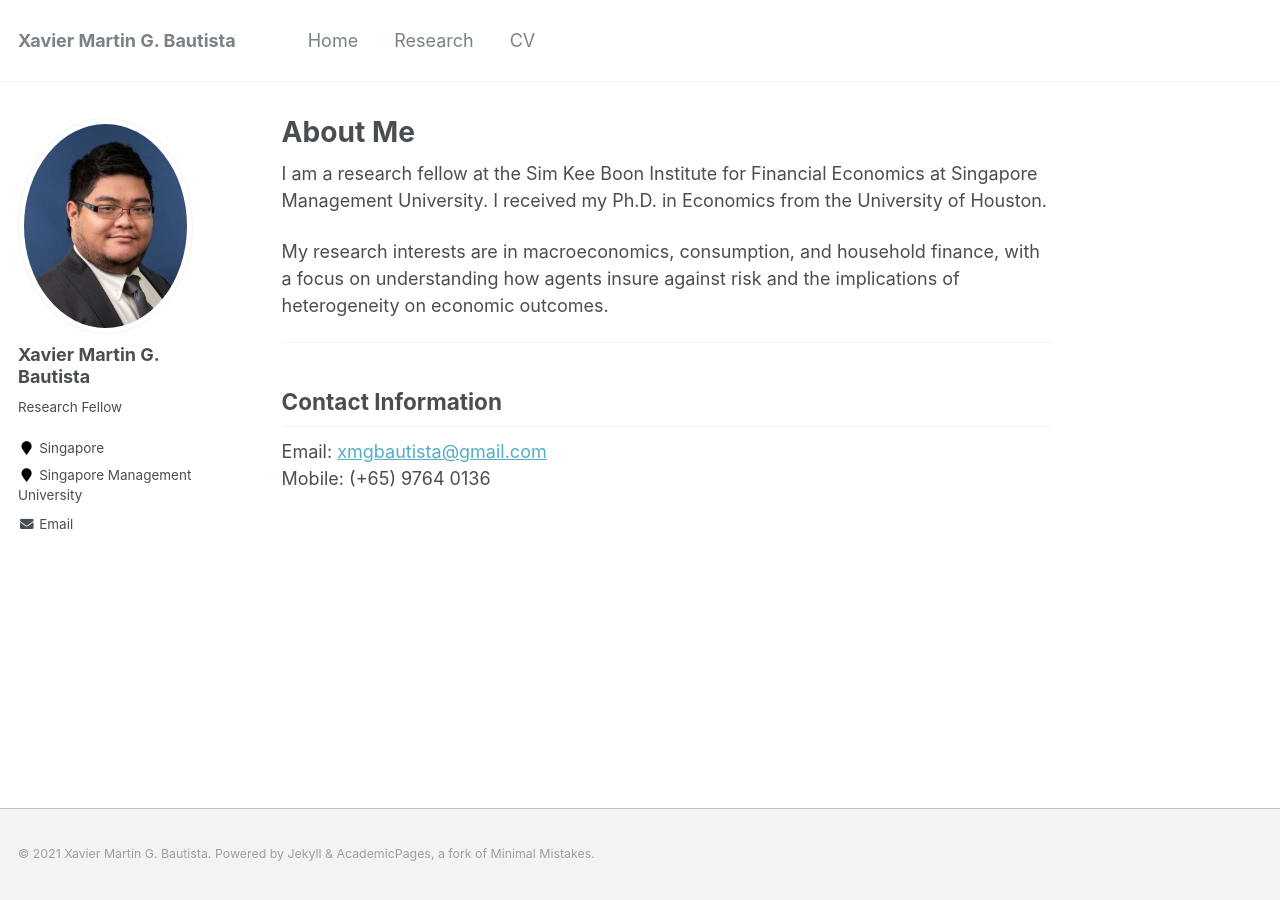
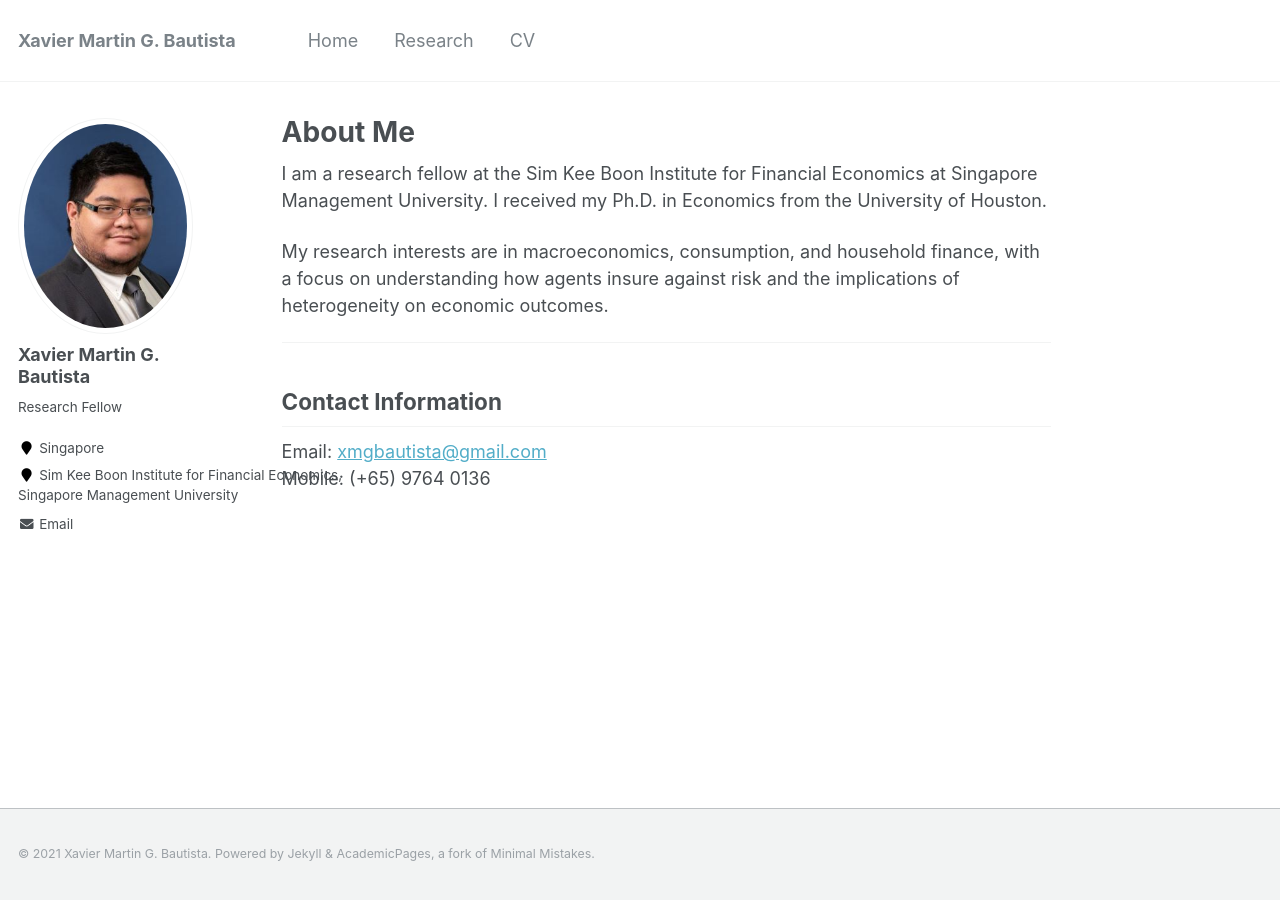
Before and after one commit to xmgbautista/xmgbautista.github.io, a Jekyll site: the page built from _pages/about.md, in a window 1280 px wide. Built offline with Jekyll 4.4.1, drawn with Linux system fonts in a browser that asks for light colours.

Commit message:
Update bio

```diff
--- a/_config.yml
+++ b/_config.yml
@@ -84,7 +84,7 @@ author:
   avatar           : "avatar/uh_headshot_small.jpg"
   bio              : "Research Fellow"
   location         : "Singapore"
-  employer         : "Singapore Management <br> University"
+  employer         : "Sim Kee Boon Institute for Financial Economics, <br> Singapore Management University"
   pubmed           :
   googlescholar    :
   email            : "xmgbautista@gmail.com"
```
